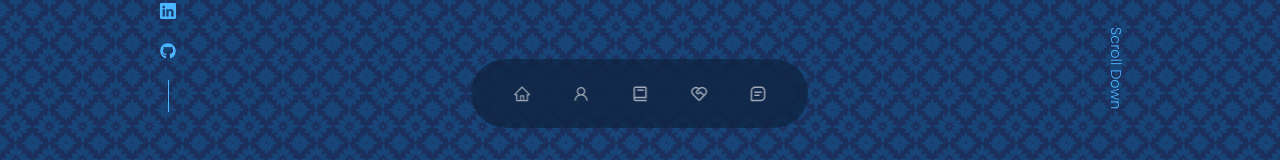
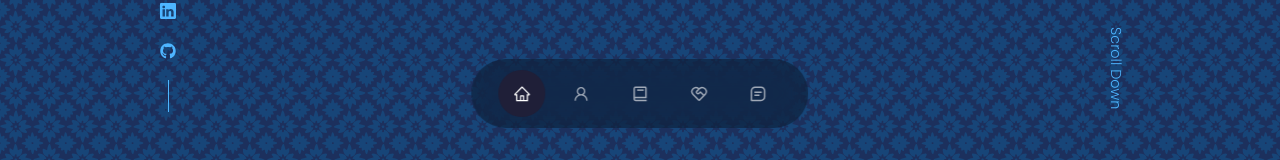
Before and after one commit to Gitthuma/george-githuma-portfolio-website, a React (Create React App) app: page / in a window 1280 px wide. Shown: the part 640-800 px from the top of the page. Built offline with nearby package versions, Linux system fonts and the light colour scheme.

Commit message:
Import use state and apply it

```diff
--- a/src/Components/Nav/Nav.js
+++ b/src/Components/Nav/Nav.js
@@ -6,11 +6,19 @@ import {BiBook} from 'react-icons/bi'
 import {RiServiceLine} from 'react-icons/ri'
 import {BiMessageSquareDetail} from 'react-icons/bi'
 
-function Nav() {
+//To use the active class we have to use use state hook react hooks
+//Import use state and apply it
+import {useState} from 'react'
+
+//The use state value will be active nav and the update function will be setActiveNav
+//This will point to a default that will bring us to the top of the page
+// If activeNav is = to # then give it the ctive class if not give it nothing
+const Nav = () => {
+  const [activeNav, setActiveNav] = useState('#')
   return (
     <nav>
       {/*Added icons to the nav component*/}
-      <a href='#'><AiOutlineHome /></a>
+      <a href='#' className ={activeNav === '#' ? 'active' : ''}><AiOutlineHome /></a>
       <a href='#about'><AiOutlineUser /></a>
       <a href='#experience'><BiBook /></a>
       <a href='#services'><RiServiceLine /></a>
```
